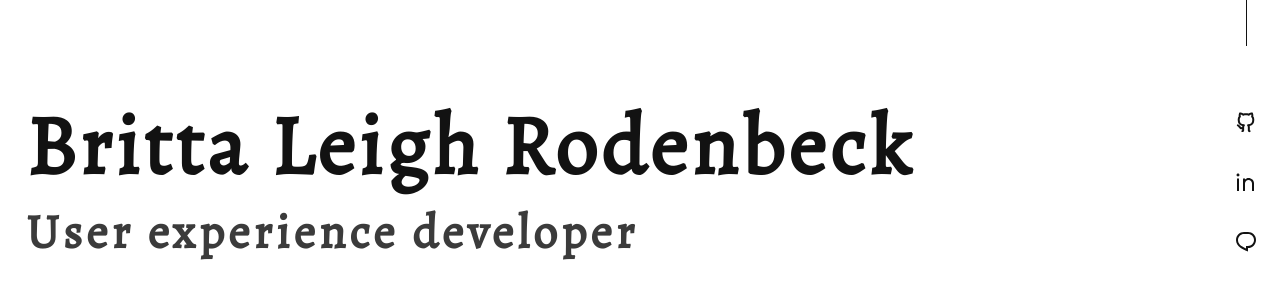
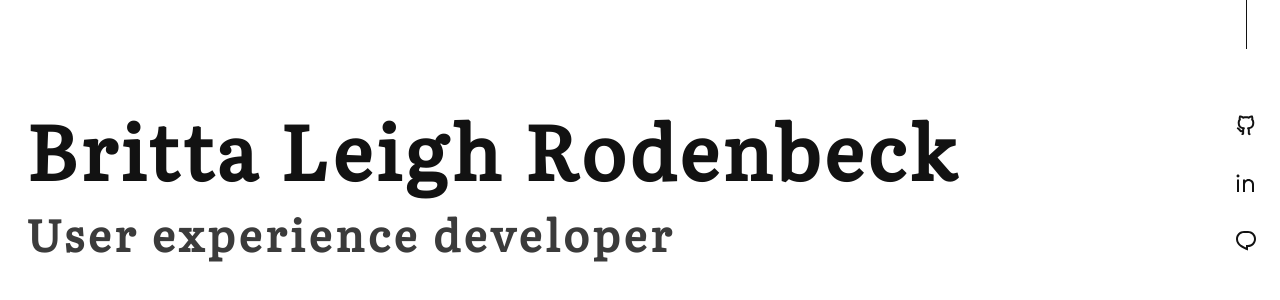
Before and after one commit to itsbrittaleigh/portfolio, a React (Create React App) app: page / in a window 1280 px wide. Shown: the part 216-516 px from the top of the page. Built offline with nearby package versions, Linux system fonts and the light colour scheme.

Commit message:
:lipstick: swapping font for Literata

```diff
--- a/src/index.css
+++ b/src/index.css
@@ -1,12 +1,12 @@
 @font-face {
-  src: url("./fonts/Alegreya-Regular.ttf") format("truetype");
-  font-family: "Alegreya";
+  src: url("./fonts/Literata-Regular.ttf") format("truetype");
+  font-family: "Literata";
   font-weight: 400;
   font-style: normal;
 }
 
 :root {
-  --font: "Alegreya", "Georgia", serif;
+  --font: "Literata", "Georgia", serif;
   --normal: 400;
   --black: #121212;
   --gray: #3B3B3B;
--- a/src/routes/home/home.css
+++ b/src/routes/home/home.css
@@ -1,25 +1,25 @@
 .headline {
-  font-size: 48px;
+  font-size: 44px;
   letter-spacing: 4px;
-  line-height: 1;
+  line-height: 1.15;
   margin: 0;
 }
 
 .headline span {
   color: var(--gray);
   display: block;
-  font-size: 24px;
+  font-size: 22px;
   line-height: 1.35;
   margin-top: 12px;
 }
 
 @media only screen and (min-width: 768px) {
   .headline {
-    font-size: 84px;
+    font-size: 76px;
   }
 
   .headline span {
-    font-size: 48px;
+    font-size: 44px;
   }
 }
 
```
Also changed, not shown: src/fonts/Alegreya-Regular.ttf (deleted), src/fonts/Literata-Regular.ttf (added).
